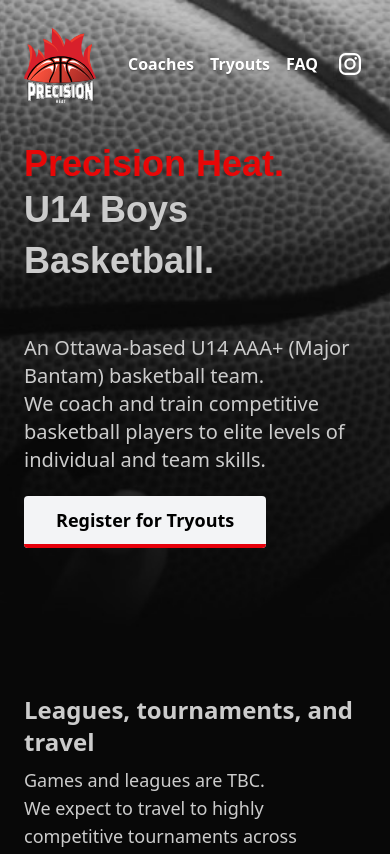
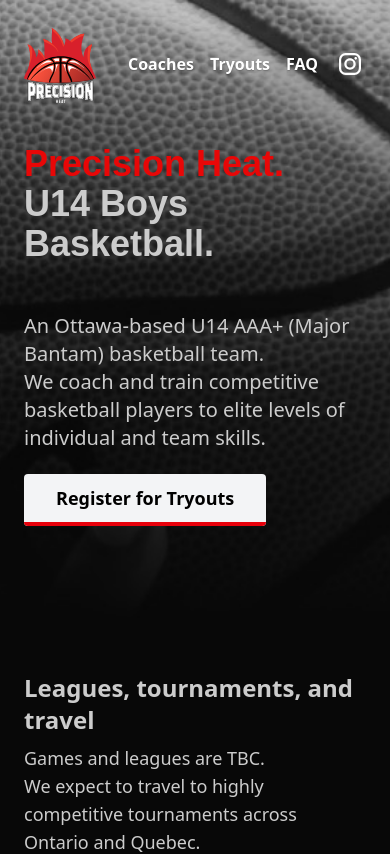
Before and after one commit to heyfarai/tryouts-next, a Next.js app: page / in a window 390 px wide. Shown: the top 854 px of the page. Built offline with nearby package versions, Linux system fonts and the light colour scheme; no server answers; a web font is replaced by a local one.

Commit message:
tidyed up hero styling

```diff
--- a/src/app/components/CoachingSection.tsx
+++ b/src/app/components/CoachingSection.tsx
@@ -5,8 +5,8 @@
     id="coaching"
     className="sectionCoaching bg-size-[auto_40%] md:bg-size-[auto_60%] lg:bg-size-[auto_80%] bg-position-[70%_0] md:bg-position-[20%_0]  flex flex-col items-center  lg:pt-32 pt-32"
   >
-    <div className="sectionContent w-full lg:w-[68%] lg:ml-24 max-w-[640px] px-6 pb-48 pt-48 md:pt-12 bg-auto ">
-      <h1 className="dela font-extrabold text-4xl lg:text-5xl md:text-5xl mb-0 text-shadow-stone-400 md:text-black">
+    <div className="sectionContent w-full lg:w-[68%] lg:ml-24 max-w-[640px] px-6 pb-48 pt-48 md:pt-16 bg-auto ">
+      <h1 className="hidden dela font-extrabold text-4xl lg:text-5xl md:text-5xl mb-0 text-shadow-stone-400 md:text-[var(--precision-red)]">
         Our coaches.
       </h1>
       <h1 className="dela font-extrabold text-4xl lg:text-5xl md:text-5xl mt-0 mb-0">
@@ -15,7 +15,7 @@
       <h1 className="dela font-extrabold text-4xl lg:text-5xl md:text-5xl mt-0 mb-12">
         Coach Ron.
       </h1>
-      <p className="text-lg mb-8 ">
+      <p className="text-lg mb-8 w-[60%]">
         We don&apos;t do parent coaches. We have two military vets with decades
         of experience. One mission: develop disciplined, confident players who
         love the game.
--- a/src/app/page.tsx
+++ b/src/app/page.tsx
@@ -40,7 +40,7 @@
             >
               Precision Heat.
             </h1>
-            <h1 className="dela font-extrabold text-4xl lg:text-5xl md:text-4xl mt-0 mb-12 leading-[3.2rem]">
+            <h1 className="dela font-extrabold text-4xl lg:text-5xl md:text-4xl mt-0 mb-12 md:leading-[3.2rem]">
               U14 Boys Basketball.
             </h1>
             <p className="text-xl mb-8">
```
Also changed, not shown: public/bg-coach.jpg.
